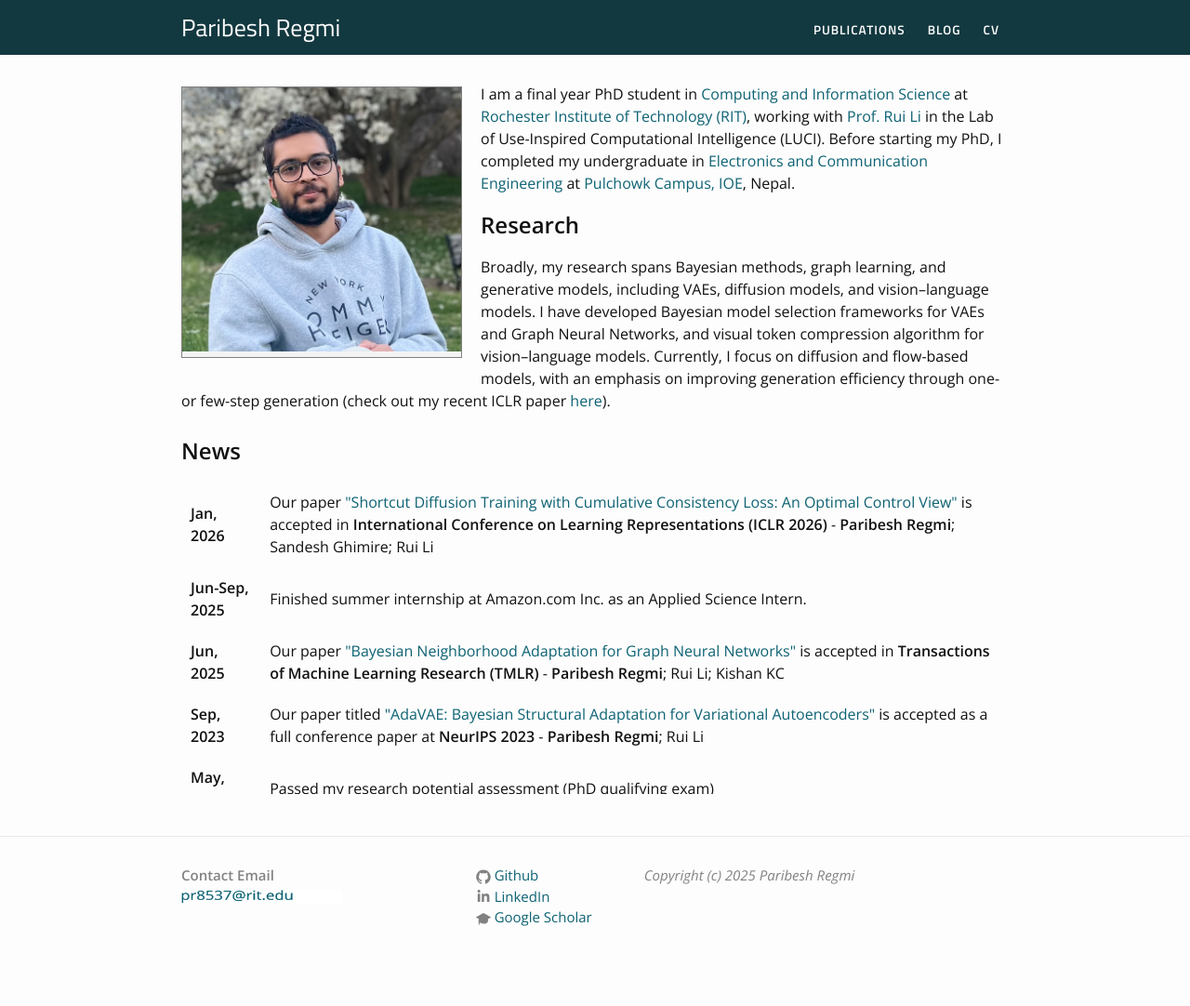
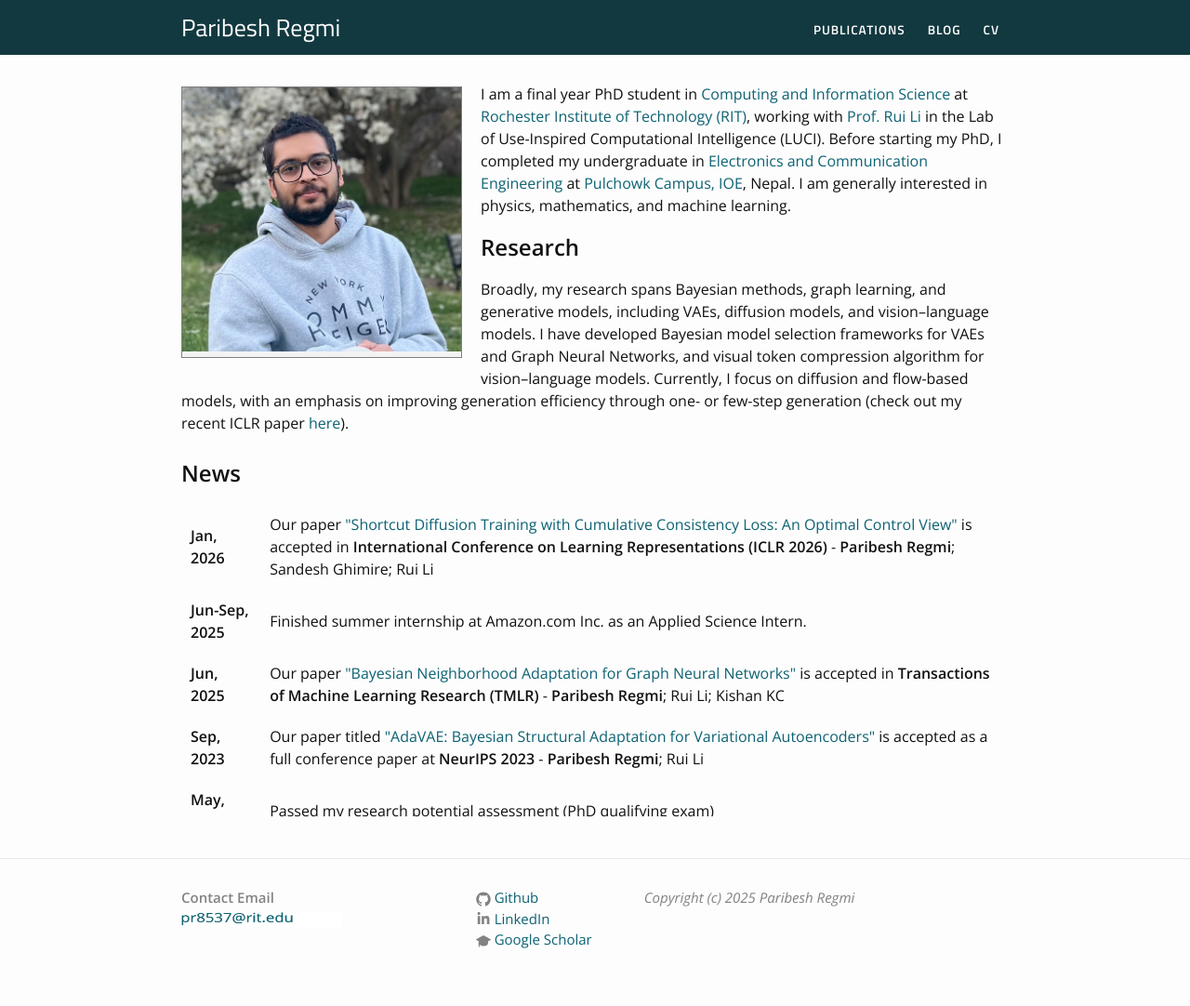
Before and after one commit to paribeshregmi/paribeshregmi.github.io, a Jekyll site: the page built from index.markdown, in a window 1280 px wide. Shown: the whole page at 93% size. Built offline with Jekyll 4.4.1, drawn with Linux system fonts in a browser that asks for light colours; before the commit the page ends 1058 px from its top, so only the background shows below that.

Commit message:
Update index.markdown

```diff
--- a/index.markdown
+++ b/index.markdown
@@ -10,7 +10,7 @@ layout: default
     {% include image.html url="/assets/images/profile_home.jpg" width=300 height=600 align="left" %}
     <p>
 
-        I am a final year PhD student in <a href="https://www.rit.edu/computing/study/computing-and-information-sciences-phd" target="_blank" rel="noopener noreferrer">Computing and Information Science</a> at <a href="https://www.rit.edu/" target="_blank" rel="noopener noreferrer">Rochester Institute of Technology (RIT)</a>, working with <a href="https://ruililuci.com/" target="_blank" rel="noopener noreferrer">Prof. Rui Li</a> in the Lab of Use-Inspired Computational Intelligence (LUCI). Before starting my PhD, I completed my undergraduate in <a href="http://doece.pcampus.edu.np/" target="_blank" rel="noopener noreferrer"> Electronics and Communication Engineering</a> at <a href="https://pcampus.edu.np/" target="_blank" rel="noopener noreferrer">Pulchowk Campus, IOE</a>, Nepal.
+        I am a final year PhD student in <a href="https://www.rit.edu/computing/study/computing-and-information-sciences-phd" target="_blank" rel="noopener noreferrer">Computing and Information Science</a> at <a href="https://www.rit.edu/" target="_blank" rel="noopener noreferrer">Rochester Institute of Technology (RIT)</a>, working with <a href="https://ruililuci.com/" target="_blank" rel="noopener noreferrer">Prof. Rui Li</a> in the Lab of Use-Inspired Computational Intelligence (LUCI). Before starting my PhD, I completed my undergraduate in <a href="http://doece.pcampus.edu.np/" target="_blank" rel="noopener noreferrer"> Electronics and Communication Engineering</a> at <a href="https://pcampus.edu.np/" target="_blank" rel="noopener noreferrer">Pulchowk Campus, IOE</a>, Nepal. I am generally interested in physics, mathematics, and machine learning.
     <br>
     <h2>
  <b>Research</b>
```
